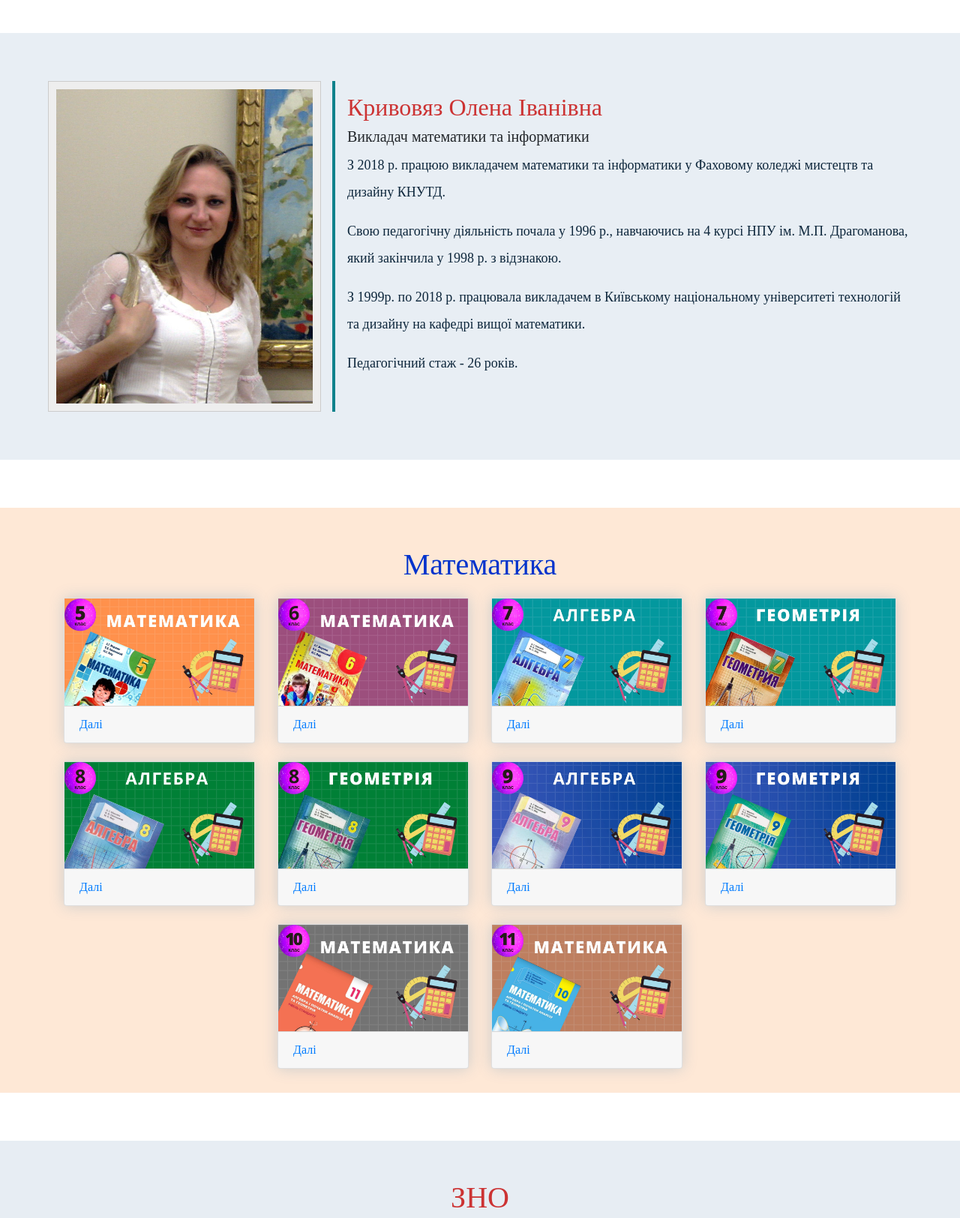
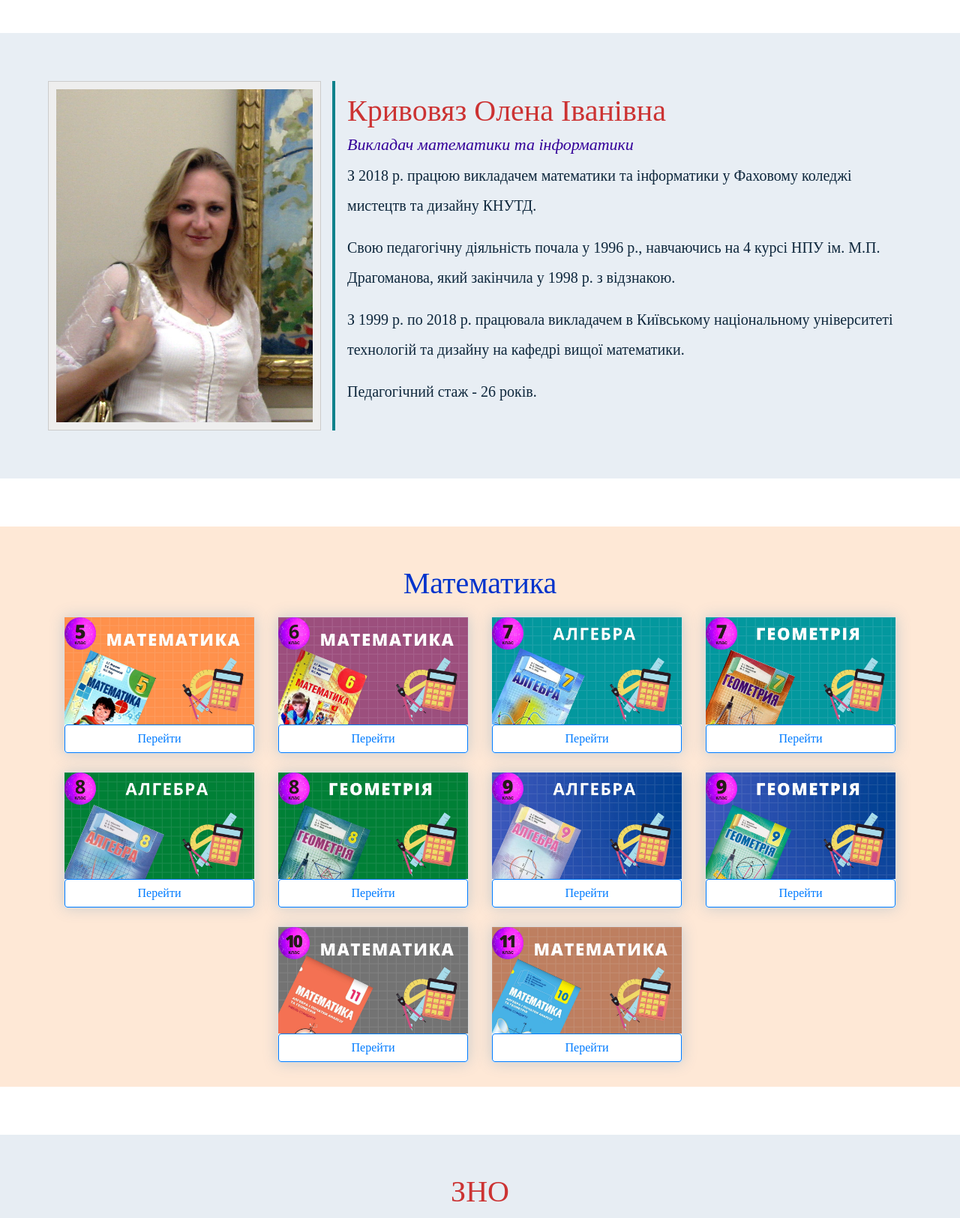
Before and after one commit to shevlena/shevlena.github.io, a plain HTML site: page index.html in a window 1280 px wide. Shown: the part 820-2444 px from the top of the page at 75% size. Drawn offline with nearby package versions, Linux system fonts and the light colour scheme.

Commit message:
Add files via upload

```diff
--- a/index.html
+++ b/index.html
@@ -48,7 +48,7 @@
 <div class="description text-center">
 	<h3><font color="#0033cc">Вітаю Вас на своєму сайті!
 	<p>Якщо Ви хочете розібратися в такій складній науці як математика, то цей сайт саме для Вас!</p>
-	<button class="btn btn-outline-secondary">Дізнатися більшe</button>
+	<button type="button" class="btn btn-outline-secondary btn-lg">Дізнатися більшe</button>
 	</font></h3>
 
 </div>
@@ -59,11 +59,11 @@
 		</div>
 		<div class="col-lg-8 col-md-8 col-sm-12 desc">
 
-			<h2><font color="#cc3333">Кривовяз Олена Іванівна</font></h2>
+			<h1><font color="#cc3333">Кривовяз Олена Іванівна</font></h1>
 			<h5>Викладач математики та інформатики</h5>
 			<p>З 2018 р. працюю викладачем математики та інформатики у Фаховому коледжі мистецтв та дизайну КНУТД.</p>
 			<p> Свою педагогічну діяльність почала у 1996 р., навчаючись на 4 курсі НПУ ім. М.П. Драгоманова, який закінчила у 1998 р. з відзнакою.</p>
-			<p>З 1999р. по 2018 р. працювала викладачем в Київському національному університеті технологій та дизайну на кафедрі вищої математики.</p>
+			<p>З 1999 р. по 2018 р. працювала викладачем в Київському національному університеті технологій та дизайну на кафедрі вищої математики.</p>
 			<p>Педагогічний стаж - 26 років.</p>
 			</p>
 		</div>
@@ -80,9 +80,7 @@
 						<img align="center" src="11.jpg" class="img-fluid">
 					</div>
 
-					<div class="card-footer">
-						<a href="" class="card-link">Далі</a>
-					</div>
+					<button type="button" class="btn btn-outline-primary">Перейти</button>
 				</div>
 	   		 </div>
 	    	<div class="col-md-3 col-lg-3 col-sm-12">
@@ -91,9 +89,7 @@
 						<img align="center" src="2.jpg" class="img-fluid">
 					</div>
 
-					<div class="card-footer">
-						<a href="" class="card-link">Далі</a>
-					</div>
+					<button type="button" class="btn btn-outline-primary">Перейти</button>
 				</div>
 	    	</div>
 	    	<div class="col-md-3 col-lg-3 col-sm-12">
@@ -102,9 +98,7 @@
 						<img align="center" src="3.jpg" class="img-fluid">
 					</div>
 
-					<div class="card-footer">
-						<a href="" class="card-link">Далі</a>
-					</div>
+					<button type="button" class="btn btn-outline-primary">Перейти</button>
 				</div>
 	    	</div>
 	    	<div class="col-md-3 col-lg-3 col-sm-12">
@@ -113,9 +107,7 @@
 						<img align="center" src="4.jpg" class="img-fluid">
 					</div>
 
-					<div class="card-footer">
-						<a href="" class="card-link">Далі</a>
-					</div>
+					<button type="button" class="btn btn-outline-primary">Перейти</button>
 				</div>
 	    	</div>
 		</div>
@@ -127,9 +119,7 @@
 						<img align="center" src="5.jpg" class="img-fluid">
 					</div>
 
-					<div class="card-footer">
-						<a href="" class="card-link">Далі</a>
-					</div>
+					<button type="button" class="btn btn-outline-primary">Перейти</button>
 				</div>
 	    	</div>
 	    	<div class="col-md-3 col-lg-3 col-sm-12">
@@ -138,9 +128,7 @@
 						<img align="center" src="6.jpg" class="img-fluid">
 					</div>
 
-					<div class="card-footer">
-						<a href="" class="card-link">Далі</a>
-					</div>
+					<button type="button" class="btn btn-outline-primary">Перейти</button>
 				</div>
 	    	</div>
 	    	<div class="col-md-3 col-lg-3 col-sm-12">
@@ -149,9 +137,7 @@
 						<img align="center" src="7.jpg" class="img-fluid">
 					</div>
 
-					<div class="card-footer">
-						<a href="" class="card-link">Далі</a>
-					</div>
+					<button type="button" class="btn btn-outline-primary">Перейти</button>
 				</div>
 	    	</div>
 			<div class="col-md-3 col-lg-3 col-sm-12">
@@ -160,9 +146,7 @@
 						<img align="center" src="8.jpg" class="img-fluid">
 					</div>
 
-					<div class="card-footer">
-						<a href="" class="card-link">Далі</a>
-					</div>
+					<button type="button" class="btn btn-outline-primary">Перейти</button>
 				</div>
 	    	</div>
 	    </div>
@@ -176,9 +160,7 @@
 						<img align="center" src="10.jpg" class="img-fluid">
 					</div>
 
-					<div class="card-footer">
-						<a href="" class="card-link">Далі</a>
-					</div>
+					<button type="button" class="btn btn-outline-primary">Перейти</button>
 				</div>
 	    	</div>
 	 		<div class="col-md-3 col-lg-3 col-sm-12">
@@ -187,9 +169,7 @@
 						<img align="center" src="9.jpg" class="img-fluid">
 					</div>
 
-					<div class="card-footer">
-						<a href="" class="card-link">Далі</a>
-					</div>
+					<button type="button" class="btn btn-outline-primary">Перейти</button>
 				</div>
 	    	</div>
 	    	<div class="col-md-3 col-lg-3 col-sm-12">
--- a/main.css
+++ b/main.css
@@ -54,9 +54,9 @@ width: 73%;
 line-height: 1.5;
 }
 .description button{
-border:1px solid #F97300;
-background:#cc3333;
-color:#fff;
+border:4px solid #0033cc;
+color:#0033cc;
+font-size: 19px;
 }
 
 .about{
@@ -72,24 +72,23 @@ padding:10px;
 background:#eeeeee;
 border:1px solid #cccccc
 }
-.about span{
-display: block;
-color: #888;
-position: absolute;
-left: 115px;
-}
 .about .desc{
 padding: 1em;
 border-left:4px solid #10828C;
 }
-.about .desc h2{
-font-weight: bold
+.about .desc h1{
+font: bold;
+color: #330099;
+}
+.about .desc h5{
+font-style:italic;
+font-size: 22px;
 color: #330099;
 }
 .about .desc p{
 line-height:2;
 color:#0e273c;
-font-size: 18px;
+font-size: 20px;
 }
 
 
@@ -140,18 +139,18 @@ padding: 1em;
 background-color: #f9730029;
 margin: 4em 0;
 position: relative;
-padding: 2em;
+padding: 4em;
 }
 .zasl h1{
 color:#0033cc;
 margin: 0.5em;
 }
 .zno img{
-height: 70%;
-width: 70%;
+height: 100%;
+width: 100%;
 }
 .zno .carousel-item{
-padding: 1em;
+padding: 5em;
 }
 
 .contact-form{
```
